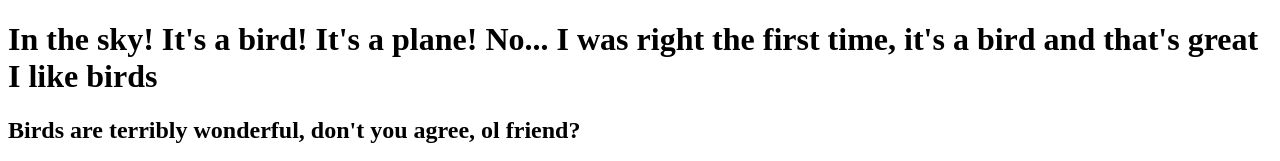
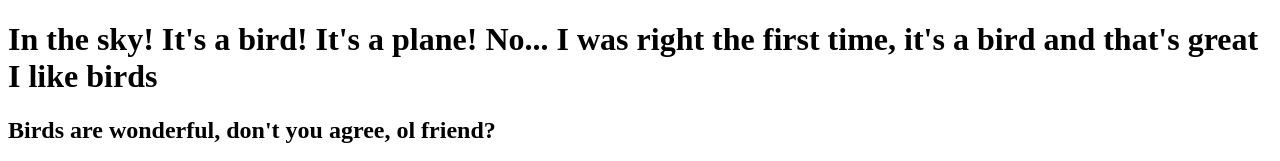
Before and after one commit to AsafGerchak/birdsBirdsBirds, a plain HTML site: page index.html in a window 1280 px wide. Shown: the top 161 px of the page. Drawn offline with Linux system fonts and the light colour scheme.

Commit message:
New text :pencil2::wolf::tada:

```diff
--- a/index.html
+++ b/index.html
@@ -8,7 +8,7 @@
 </head>
 <body>
   <h1>In the sky! It's a bird! It's a plane! No... I was right the first time, it's a bird and that's great I like birds</h1>
-  <h2>Birds are terribly wonderful, don't you agree, ol friend?</h2>
+  <h2>Birds are wonderful, don't you agree, ol friend?</h2>
   <img src="" alt="A gorgeous bird with lovelerly plumaj">
 
   <p>Well-a don't you know, about the bird?</p>
```
